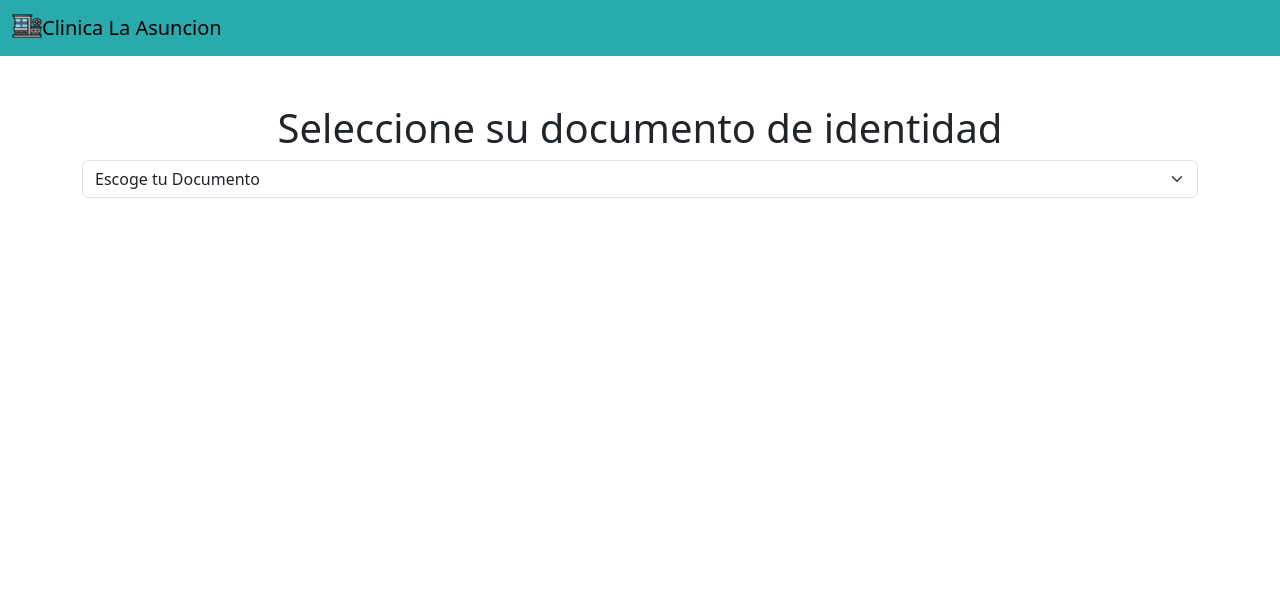
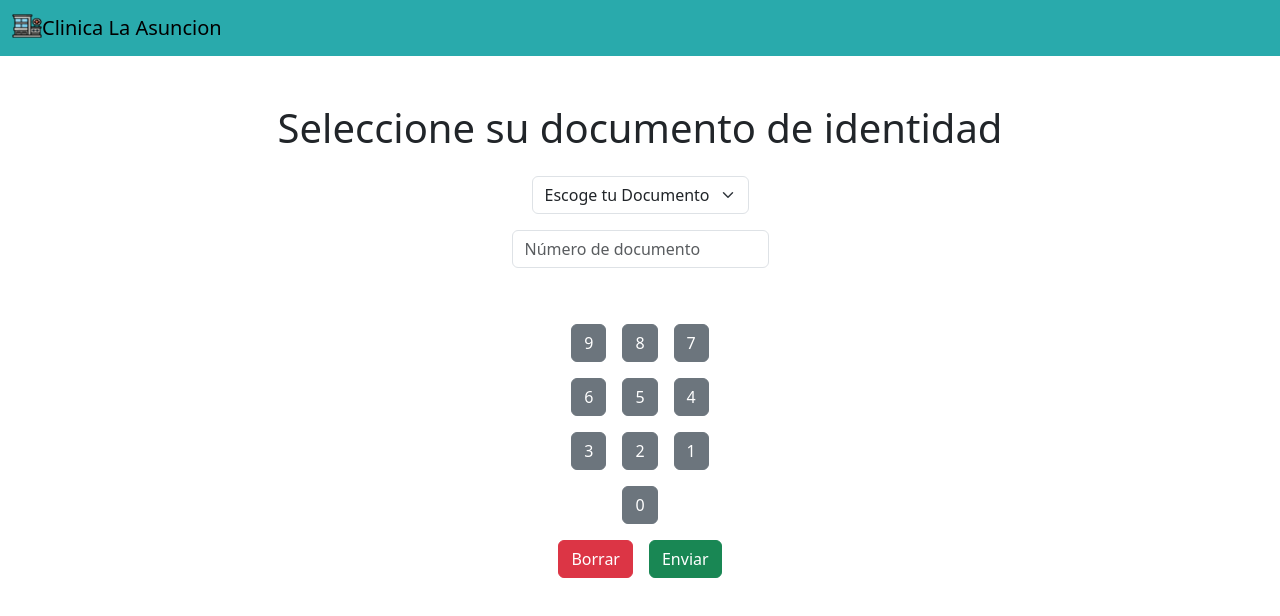
Before and after one commit to DesarrolloClinicaAsuncion/appTurnoPaciente, a React (Vite) app: page / in a window 1280 px wide. Shown: the top 616 px of the page. Built offline with nearby package versions, Linux system fonts and the light colour scheme.

Commit message:
agregar botones

```diff
--- a/src/RegistrarDocumento.jsx
+++ b/src/RegistrarDocumento.jsx
@@ -1,16 +1,60 @@
+import React, { useState } from "react";
+
 function RegistrarDocumento() {
+    const [numero, setNumero] = useState("");
+
+    const handleButtonClick = (valor) => {
+        setNumero((prev) => prev + valor);
+    };
+
+    const handleBorrar = () => {
+        setNumero("");
+    };
+
     return (
         <>
         <div className="container mt-5 text-center">
             <h1>Seleccione su documento de identidad</h1>
-            <select className="form-select" aria-label="Default select example">
-                <option selected>Escoge tu Documento</option>
-                <option value="1">Cédula de Ciudadanía</option>
-                <option value="2">Tarjeta de Identidad</option>
-                <option value="3">Cédula de Extrangería</option>
-            </select>
+            <div className="my-4">
+                <select className="form-select mb-3 w-auto mx-auto" aria-label="Default select example">
+                    <option defaultValue>Escoge tu Documento</option>
+                    <option value="1">Cédula de Ciudadanía</option>
+                    <option value="2">Tarjeta de Identidad</option>
+                    <option value="3">Cédula de Extrangería</option>
+                </select>
+                <input
+                    type="number"
+                    className="form-control w-auto mx-auto"
+                    placeholder="Número de documento"
+                    value={numero}
+                    readOnly
+                />
+            </div>
+            <div className="container mt-5 text-center">
+                <div>
+                    <button className="btn btn-secondary m-2" onClick={() => handleButtonClick("9")}>9</button>
+                    <button className="btn btn-secondary m-2" onClick={() => handleButtonClick("8")}>8</button>
+                    <button className="btn btn-secondary m-2" onClick={() => handleButtonClick("7")}>7</button>
+                </div>
+                <div>
+                    <button className="btn btn-secondary m-2" onClick={() => handleButtonClick("6")}>6</button>
+                    <button className="btn btn-secondary m-2" onClick={() => handleButtonClick("5")}>5</button>
+                    <button className="btn btn-secondary m-2" onClick={() => handleButtonClick("4")}>4</button>
+                </div>
+                <div>
+                    <button className="btn btn-secondary m-2" onClick={() => handleButtonClick("3")}>3</button>
+                    <button className="btn btn-secondary m-2" onClick={() => handleButtonClick("2")}>2</button>
+                    <button className="btn btn-secondary m-2" onClick={() => handleButtonClick("1")}>1</button>
+                </div>
+                <div>
+                    <button className="btn btn-secondary m-2" onClick={() => handleButtonClick("0")}>0</button>
+                </div>
+                <div>
+                    <button className="btn btn-danger m-2" onClick={handleBorrar}>Borrar</button>
+                    <button className="btn btn-success m-2">Enviar</button>
+                </div>
+            </div>
         </div>
-
         </>
     );
 };
```
